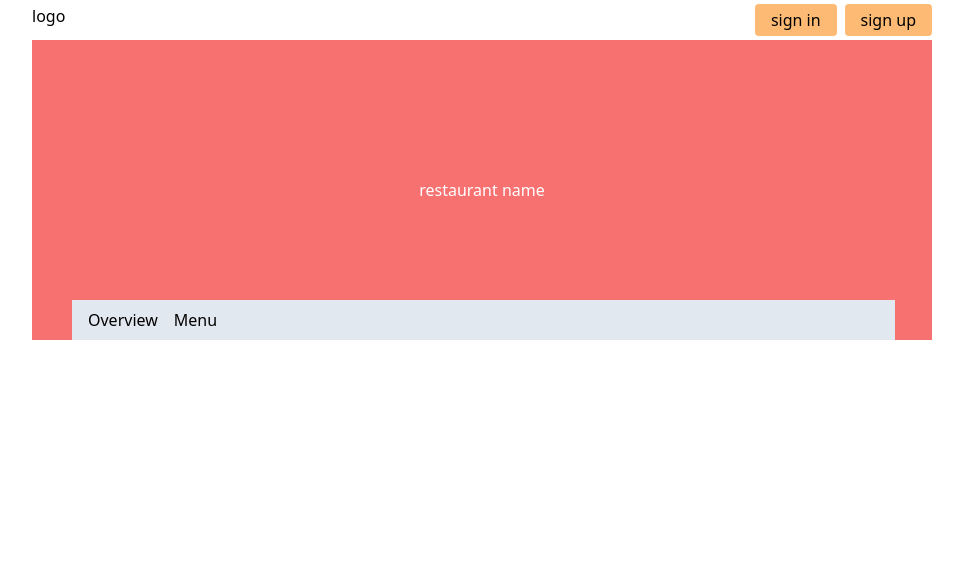
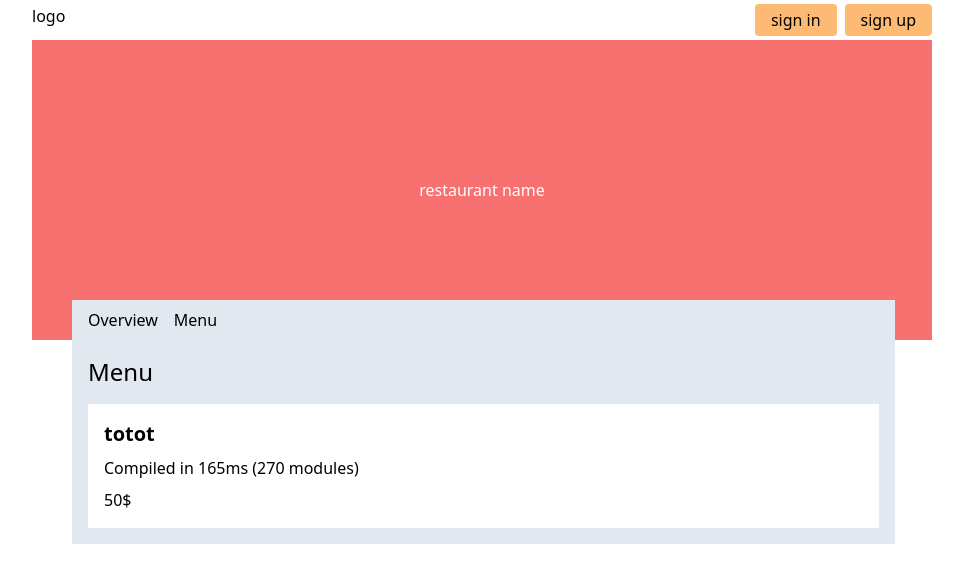
Before and after one commit to ftmhabt/find-a-table, a Next.js app: page /restaurant/1/menu in a window 1280 px wide. Shown: the top 582 px of the page, without its empty margins (158-1121 px from the left). Built offline with nearby package versions, Linux system fonts and the light colour scheme.

Commit message:
Add dish card

```diff
--- /dev/null
+++ b/app/ui/restaurant/dish-card.tsx
@@ -0,0 +1,19 @@
+import React from 'react'
+
+export default function DishCard({
+    name,
+    description,
+    price
+}:{
+    name:string,
+    description:string,
+    price:Number
+}) {
+  return (
+    <div className='flex flex-col gap-2 bg-white p-4'>
+        <h1 className='text-xl font-bold'>{name}</h1>
+        <p>{description}</p>
+        <p>{price.toString()}$</p>
+    </div>
+  )
+}
--- a/app/ui/restaurant/menu-card.tsx
+++ b/app/ui/restaurant/menu-card.tsx
@@ -1,10 +1,19 @@
-import React from 'react'
-import RestaurantBar from './restaurant-bar'
+import React from "react";
+import RestaurantBar from "./restaurant-bar";
+import DishCard from "./dish-card";
 
 export default function MenuCard() {
   return (
-    <div className='max-w-[823px] bg-slate-200 -mt-10 ml-10'>
-        <RestaurantBar/>
+    <div className="max-w-[823px] bg-slate-200 -mt-10 ml-10">
+      <RestaurantBar />
+      <div className="p-4 flex flex-col gap-4">
+        <h1 className="text-2xl">Menu</h1>
+        <DishCard
+          name="totot"
+          description="Compiled in 165ms (270 modules)"
+          price={50}
+        />
+      </div>
     </div>
-  )
+  );
 }
```
